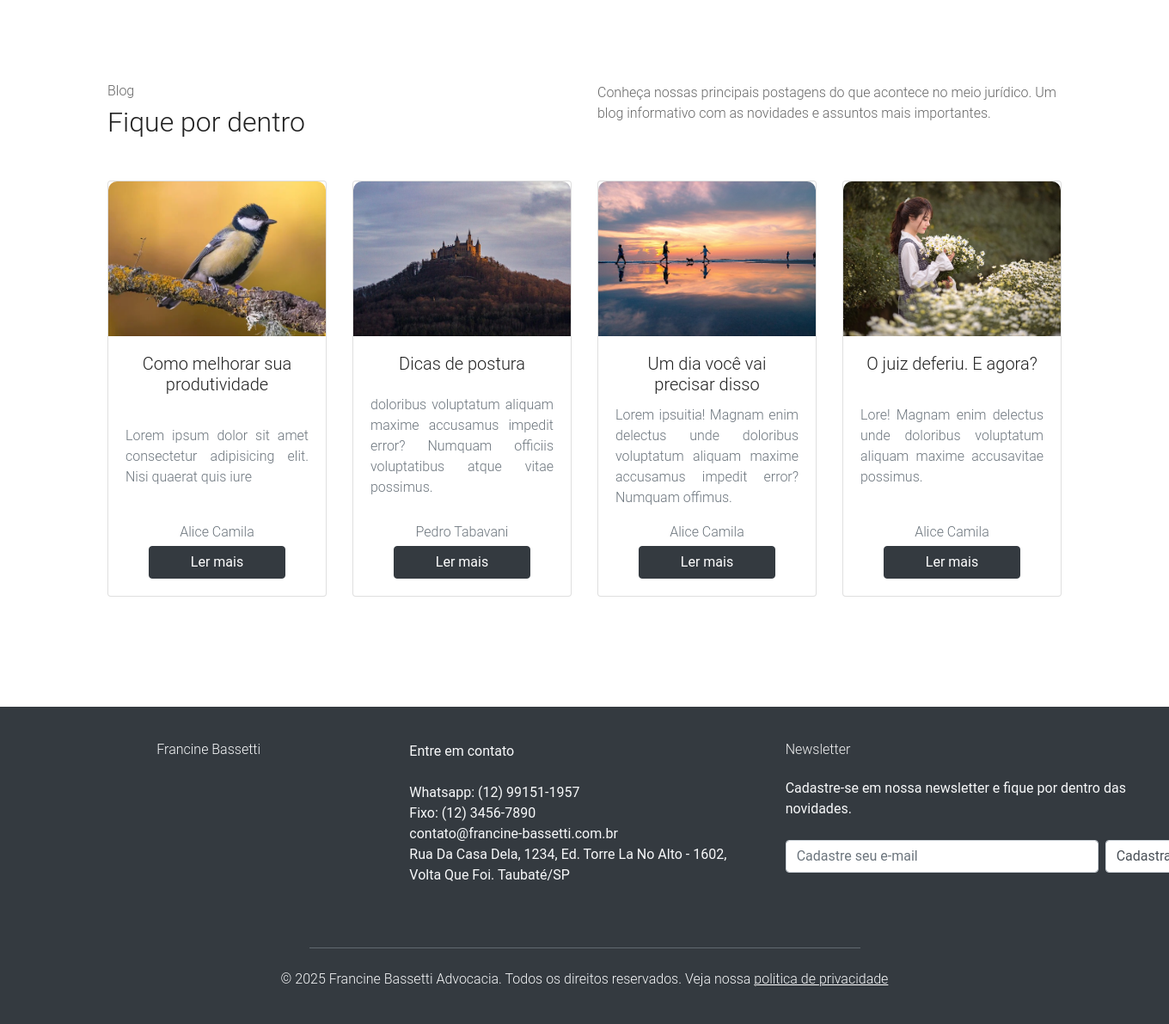
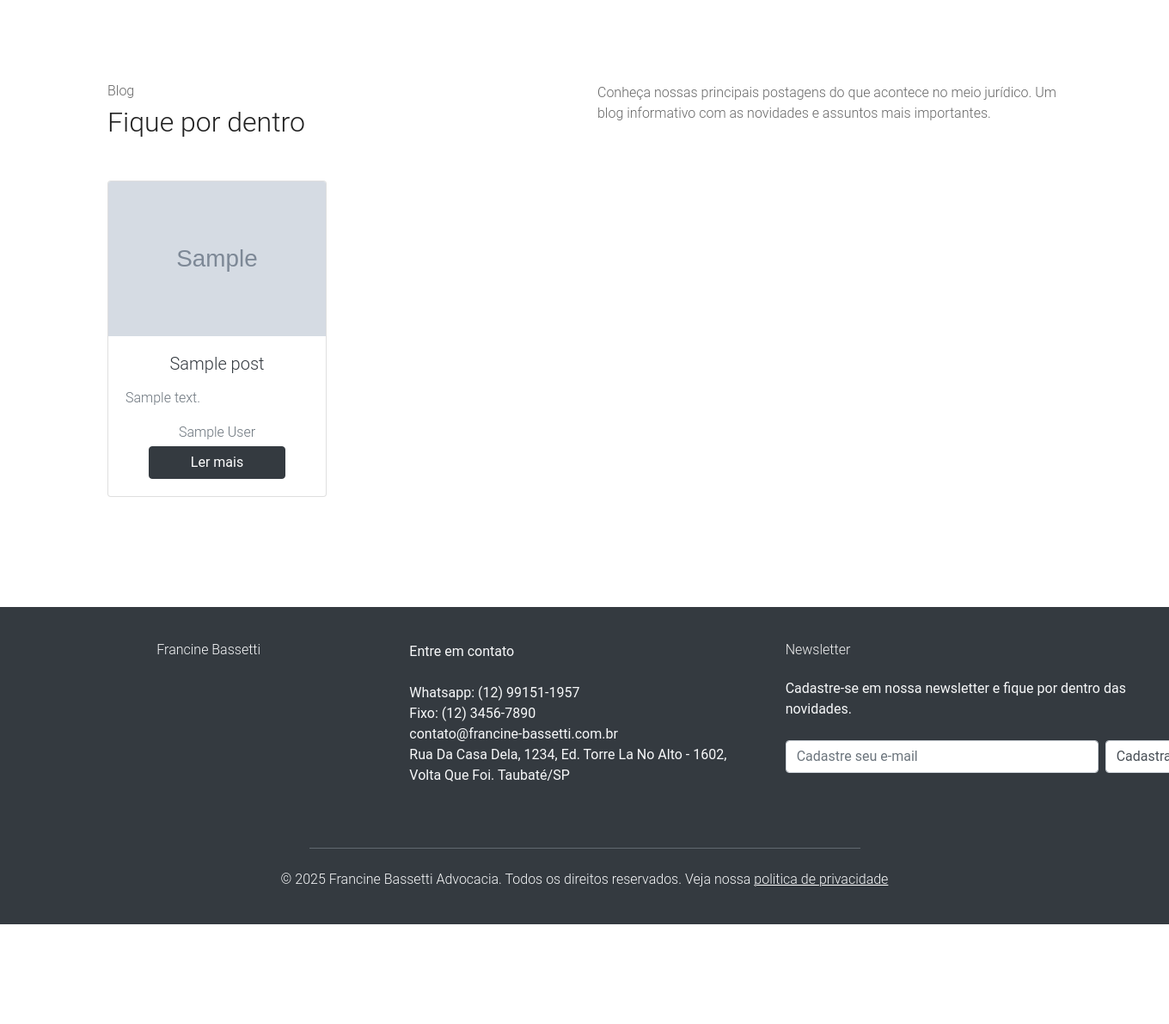
Before and after one commit to ricardocanedo/projeto-integrador-3-univesp-2025, a Django app: page / in a window 1360 px wide; the page is wider, and only the part inside the window is pictured. Shown: the part 1716-2907 px from the top of that part at 86% size. After the commit the page ends 2791 px from the top of that part, so only its background shows below. Run offline with Django 5.2, Linux system fonts and the light colour scheme; tables that the repository leaves empty hold one stand-in row (values such as "Sample post"); grey boxes marked "Sample" are stand-in pictures; some libraries are stand-ins or nearby versions.

Commit message:
dynamic recente posts in homepage

```diff
--- a/backend/backend/website/static/website/style.css
+++ b/backend/backend/website/static/website/style.css
@@ -234,6 +234,18 @@ p {
     margin-top: 65px;
 }
 
+.post-card-home {
+    max-height: 500px;
+}
+
+.post-card-home p {
+  display: -webkit-box;
+  -webkit-line-clamp: 5; /* Número máximo de linhas antes do corte */
+  -webkit-box-orient: vertical;
+  overflow: hidden;
+  text-overflow: ellipsis;
+}
+
 @media screen and (min-width: 1430px) {
     #home {
         padding-top: 34vh;
--- a/backend/backend/website/templates/website/home.html
+++ b/backend/backend/website/templates/website/home.html
@@ -93,59 +93,30 @@
                 <p class="text-gray">Conheça nossas principais postagens do que acontece no meio jurídico. Um blog informativo com as novidades e assuntos mais importantes.</p>
             </div>
         </div>
+
         <div class="row my-4">
-            <div class="col-xl-3 col-md-6 col-12 my-3">
-                <div class="card h-100 d-flex flex-column">
-                    <img src="/static/website/blog/bird-9432600_640.webp" class="card-img-top card-rounded-top" alt="Post 1">
-                    <div class="card-body d-flex flex-column flex-grow-1 justify-content-between text-center card-body-blog">
-                        <h5 class="card-title">Como melhorar sua produtividade</h5>
-                        <p class="text-justify text-muted">Lorem ipsum dolor sit amet consectetur adipisicing elit. Nisi quaerat quis iure</p>
-                        <div>
-                            <p class="card-text text-muted m-0">Alice Camila</p>
-                            <a href="blog/como-melhorar-sua-produtividade.html" class="btn btn-dark mt-1 w-75">Ler mais</a>
+            {% for post in posts %}
+                <div class="post-card-home col-xl-3 col-md-6 col-12 my-3">
+                    <div class="card h-100 d-flex flex-column">
+                        <img src="{% if post.banner_image %}{{ post.banner_image.url }}{% else %}/static/website/blog/default_banner.jpg{% endif %}"
+                            class="card-img-top" alt="{{ post.title }}">
+                        <div class="card-body d-flex flex-column flex-grow-1 justify-content-between text-center card-body-blog">
+                            {% if post.slug %}
+                                <h5 class="card-title mb-3"><a class="text-dark" href="{% url 'blog_detail' post.slug %}">{{ post.title }}</a></h5>
+                            {% else %}
+                                <h5 class="card-title mb-3">{{ post.title }}</h5>
+                            {% endif %}
+                            <p class="text-justify text-muted">{{ post.get_summary|safe }}</p>
+                            <div>
+                                <p class="card-text text-muted m-0">{{ post.author }}</p>
+                                {% if post.slug %}
+                                    <a href="{% url 'blog_detail' post.slug %}" class="btn btn-dark mt-1 w-75">Ler mais</a>
+                                {% endif %}
+                            </div>
                         </div>
                     </div>
                 </div>
-            </div>
-            <div class="col-xl-3 col-md-6 col-12 my-3">
-                <div class="card h-100 d-flex flex-column">
-                    <img src="/static/website/blog/mountain-7195958_640.jpg" class="card-img-top card-rounded-top" alt="Post 2">
-                    <div class="card-body d-flex flex-column flex-grow-1 justify-content-between text-center card-body-blog">
-                        <h5 class="card-title">Dicas de postura</h5>
-                        <p class="text-justify text-muted">doloribus voluptatum aliquam maxime accusamus impedit error? Numquam officiis voluptatibus atque vitae possimus.</p>
-                        <div>
-                            <p class="card-text text-muted m-0">Pedro Tabavani</p>
-                            <a href="#" class="btn btn-dark mt-1 w-75">Ler mais</a>
-                        </div>
-                    </div>
-                </div>
-            </div>
-            <div class="col-xl-3 col-md-6 col-12 my-3">
-                <div class="card h-100 d-flex flex-column">
-                    <img src="/static/website/blog/sky-7504583_640.jpg" class="card-img-top card-rounded-top" alt="Post 3">
-                    <div class="card-body d-flex flex-column flex-grow-1 justify-content-between text-center card-body-blog">
-                        <h5 class="card-title">Um dia você vai precisar disso</h5>
-                        <p class="text-justify text-muted">Lorem ipsuitia! Magnam enim delectus unde doloribus voluptatum aliquam maxime accusamus impedit error? Numquam offimus.</p>
-                        <div>
-                            <p class="card-text text-muted m-0">Alice Camila</p>
-                            <a href="#" class="btn btn-dark mt-1 w-75">Ler mais</a>
-                        </div>
-                    </div>
-                </div>
-            </div>
-            <div class="col-xl-3 col-md-6 col-12 my-3">
-                <div class="card h-100 d-flex flex-column">
-                    <img src="/static/website/blog/woman-8894656_640.jpg" class="card-img-top card-rounded-top" alt="Post 4">
-                    <div class="card-body d-flex flex-column flex-grow-1 justify-content-between text-center card-body-blog">
-                        <h5 class="card-title">O juiz deferiu. E agora?</h5>
-                        <p class="text-justify text-muted">Lore! Magnam enim delectus unde doloribus voluptatum aliquam maxime accusavitae possimus.</p>
-                        <div>
-                            <p class="card-text text-muted m-0">Alice Camila</p>
-                            <a href="#" class="btn btn-dark mt-1 w-75">Ler mais</a>
-                        </div>
-                    </div>
-                </div>
-            </div>
+            {% endfor %}
         </div>
     </section>
 
--- a/backend/backend/website/views.py
+++ b/backend/backend/website/views.py
@@ -3,7 +3,8 @@ from django.utils.timezone import now
 from posts.models import Post, PostViewStats
 
 def home(request):
-    return render(request, 'website/home.html')
+    posts = Post.objects.get_queryset().order_by('-created_at')[:4]  # Pega os 4 posts mais recentes
+    return render(request, 'website/home.html', {'posts': posts})
 
 def area_de_atuacao(request):
     return render(request, 'website/area_de_atuacao.html')
```
